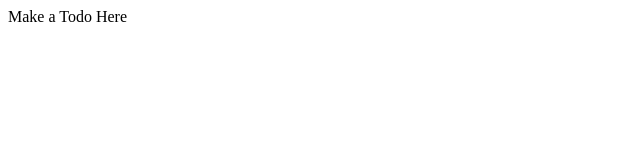
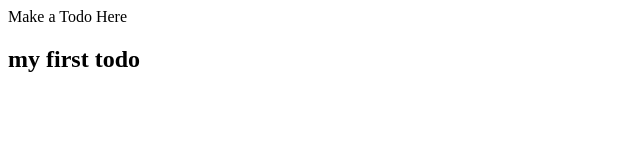
Before and after one commit to swetank01/TeamS-Todo-pwa-frontend, a plain HTML site: page index.html in a window 1280 px wide. Shown: the whole page, without its empty margins (0-640 px from the left). Drawn offline with Linux system fonts and the light colour scheme.

Commit message:
added h2

```diff
--- a/index.html
+++ b/index.html
@@ -8,5 +8,7 @@
 </head>
 <body>
     Make a Todo Here
+
+    <h2>my first todo </h2>
 </body>
 </html>
```
